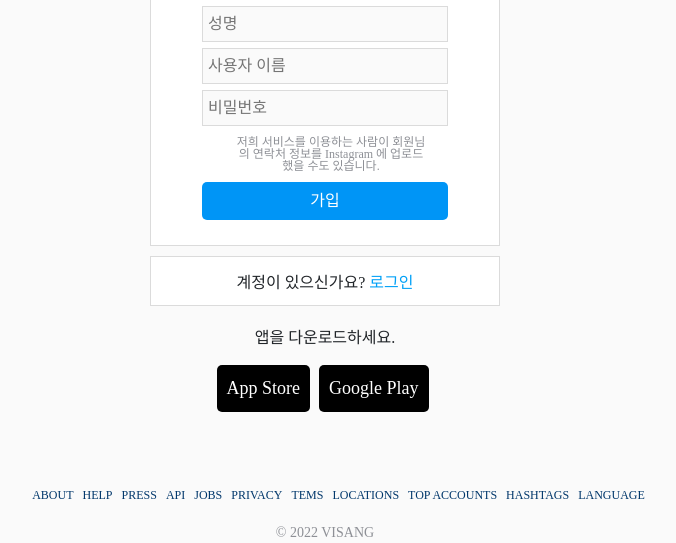
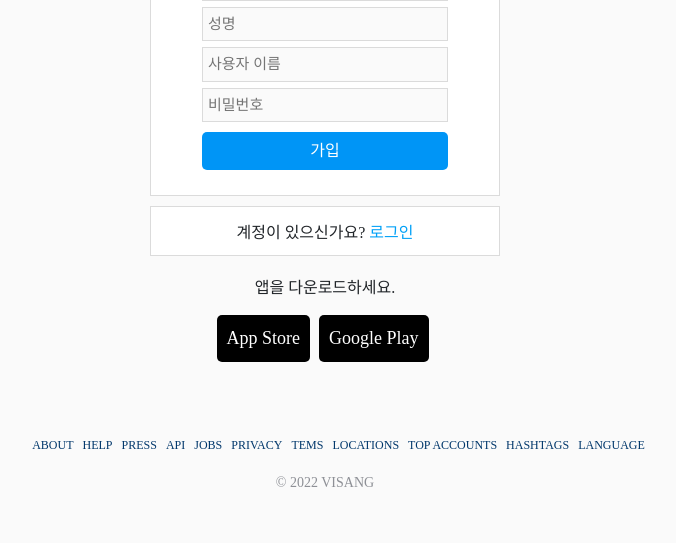
Before and after one commit to lucius-hyeon/instargram_clone_coding_project, a Django app: page /join/ in a window 1280 px wide. Shown: the part 507-1050 px from the top of the page, without its empty margins (315-991 px from the left). After the commit the page ends 994 px from the top, so only its background shows below. Run offline with Django 4.2, Linux system fonts and the light colour scheme.

Commit message:
clean.ver

```diff
--- a/static/css/join_style.css
+++ b/static/css/join_style.css
@@ -25,11 +25,11 @@ main {
 .page .header {
   text-align: center;
 }
-
+/* 로고아래 글 */
 .page .header .logo,
 .page .header p,
 .page .header button {
-  margin-bottom: 15px;
+  margin-bottom: 10px;
   margin-top: 10px;
 }
 
@@ -37,6 +37,7 @@ main {
   font-weight: bold;
   color: #8e8e8e;
   font-size: 18px;
+  margin-top: 17px;
 }
 
 .page .header > button {
@@ -79,6 +80,7 @@ input {
   background-color: #fafafa;
   padding: 5px 5px;
   margin: 3px 0;
+  font-size: 15px;
 }
 
 .page .container form input:last-of-type {
@@ -94,18 +96,22 @@ input {
   background-color: #0095f6;
   color: #ffffff;
 }
-
+/* text와 가입버튼 간격*/
 .page .container ul {
   list-style: none;
-  text-align: center;
+  text-align: left;
   margin-bottom: 10px;
+
 }
 
 .page .container ul li {
-  display: grid;
-  margin-right: 10px;
-  padding-right: 10px;
-  color: #8e9096;
+  display: block;
+  color: #000000;
+  font: cent;
+  width: 300px;
+  padding-right: 15px;
+  position: absolute;
+
 }
 
 .page .container ul li a {
@@ -139,7 +145,7 @@ input {
   font-size: 18px;
 }
 
-/* footer style */
+/* footer style 앱스토어 와 아래 비상간격 */
 .footer {
   bottom: 0;
   height: 2.5rem;
@@ -148,6 +154,8 @@ input {
 
 .footer ul {
   text-align: center;
+
+
 }
 .footer ul li {
   display: inline;
@@ -160,7 +168,7 @@ input {
 }
 
 .footer p {
-  margin: 10px 0;
+  margin: px 0;
   text-align: center;
   color: #8e9096;
   font-size: 14px;
@@ -245,11 +253,12 @@ input {
   }
 
   .page .footer {
-    width: 100%;
+    width: 50%;
   }
 
   .text{
     font-size: 12px;
     line-height: 100%;
+    width: 150px;
   }
 }
--- a/templates/user/join.html
+++ b/templates/user/join.html
@@ -46,15 +46,6 @@
               <input type="text" placeholder="성명">
               <input type="text" placeholder="사용자 이름">
               <input type="password" placeholder="비밀번호">
-
-              <ul>
-                <li class="text">
-                저희 서비스를 이용하는
-                사람이 회원님의 연락처
-                정보를 Instagram 에
-                업로드했을 수도 있습니다.
-                </li>
-              </ul>
 
               <button>가입</button>
 
```
